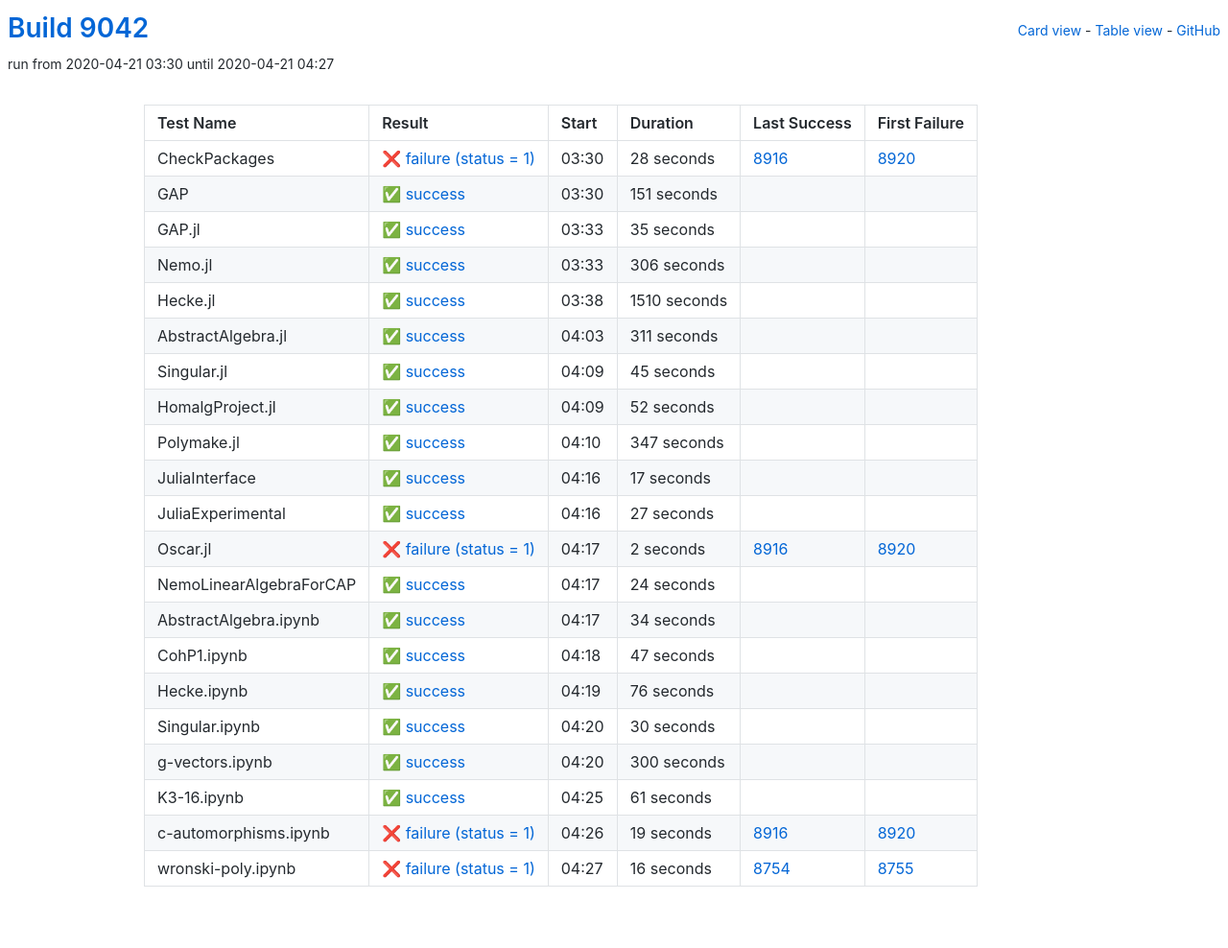
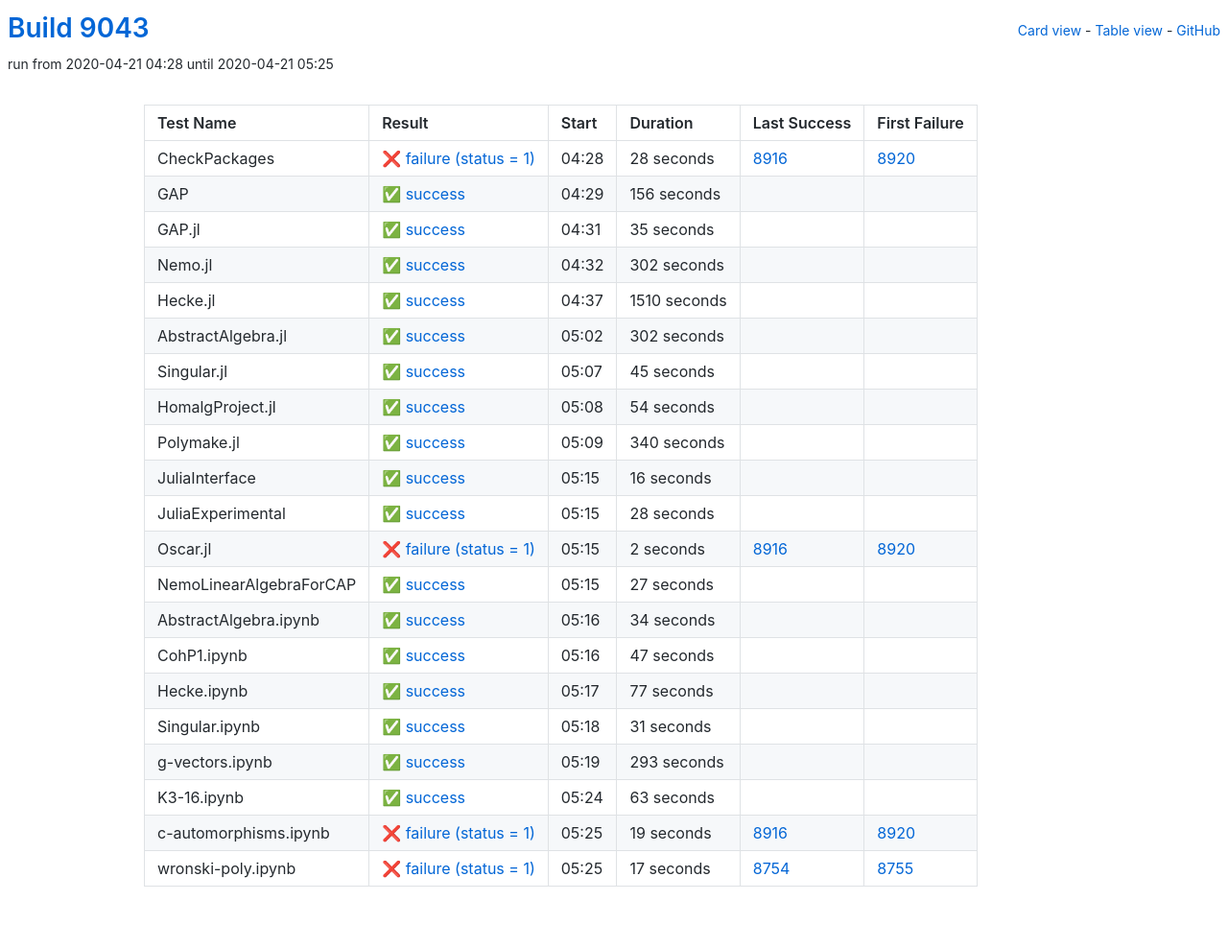
Before and after one commit to oscar-system/oscar-ci-status, a Jekyll site: the page built from table.html, in a window 1280 px wide. Shown: the whole page at 96% size. Built offline with Jekyll 4.4.1, drawn with Linux system fonts in a browser that asks for light colours.

Commit message:
Build 9043

```diff
--- a/_data/ci.yml
+++ b/_data/ci.yml
@@ -1,5 +1,5 @@
-build: 9042
-build_url: https://oscarci.mathematik.uni-kl.de/job/oscar/9042/
+build: 9043
+build_url: https://oscarci.mathematik.uni-kl.de/job/oscar/9043/
 job: oscar
 tests:
 - duration: 28
@@ -8,20 +8,20 @@
   first_failure_url: https://oscarci.mathematik.uni-kl.de/job/oscar/8920/
   last_success: 8916
   last_success_url: https://oscarci.mathematik.uni-kl.de/job/oscar/8916/
-  log: https://oscarci.mathematik.uni-kl.de/job/oscar/9042/artifact/logs/build-9042/CheckPackages.log
+  log: https://oscarci.mathematik.uni-kl.de/job/oscar/9043/artifact/logs/build-9043/CheckPackages.log
   name: CheckPackages
-  start: 2020-04-21 03:30
+  start: 2020-04-21 04:28
   status: failure
   success: false
-- duration: 151
+- duration: 156
   exitcode: 0
   first_failure: false
   first_failure_url: null
   last_success: false
   last_success_url: null
-  log: https://oscarci.mathematik.uni-kl.de/job/oscar/9042/artifact/logs/build-9042/GAP.log
+  log: https://oscarci.mathematik.uni-kl.de/job/oscar/9043/artifact/logs/build-9043/GAP.log
   name: GAP
-  start: 2020-04-21 03:30
+  start: 2020-04-21 04:29
   status: success
   success: true
 - duration: 35
@@ -30,20 +30,20 @@
   first_failure_url: null
   last_success: false
   last_success_url: null
-  log: https://oscarci.mathematik.uni-kl.de/job/oscar/9042/artifact/logs/build-9042/GAP.jl.log
+  log: https://oscarci.mathematik.uni-kl.de/job/oscar/9043/artifact/logs/build-9043/GAP.jl.log
   name: GAP.jl
-  start: 2020-04-21 03:33
+  start: 2020-04-21 04:31
   status: success
   success: true
-- duration: 306
+- duration: 302
   exitcode: 0
   first_failure: false
   first_failure_url: null
   last_success: false
   last_success_url: null
-  log: https://oscarci.mathematik.uni-kl.de/job/oscar/9042/artifact/logs/build-9042/Nemo.jl.log
+  log: https://oscarci.mathematik.uni-kl.de/job/oscar/9043/artifact/logs/build-9043/Nemo.jl.log
   name: Nemo.jl
-  start: 2020-04-21 03:33
+  start: 2020-04-21 04:32
   status: success
   success: true
 - duration: 1510
@@ -52,20 +52,20 @@
   first_failure_url: null
   last_success: false
   last_success_url: null
-  log: https://oscarci.mathematik.uni-kl.de/job/oscar/9042/artifact/logs/build-9042/Hecke.jl.log
+  log: https://oscarci.mathematik.uni-kl.de/job/oscar/9043/artifact/logs/build-9043/Hecke.jl.log
   name: Hecke.jl
-  start: 2020-04-21 03:38
+  start: 2020-04-21 04:37
   status: success
   success: true
-- duration: 311
+- duration: 302
   exitcode: 0
   first_failure: false
   first_failure_url: null
   last_success: false
   last_success_url: null
-  log: https://oscarci.mathematik.uni-kl.de/job/oscar/9042/artifact/logs/build-9042/AbstractAlgebra.jl.log
+  log: https://oscarci.mathematik.uni-kl.de/job/oscar/9043/artifact/logs/build-9043/AbstractAlgebra.jl.log
   name: AbstractAlgebra.jl
-  start: 2020-04-21 04:03
+  start: 2020-04-21 05:02
   status: success
   success: true
 - duration: 45
@@ -74,53 +74,53 @@
   first_failure_url: null
   last_success: false
   last_success_url: null
-  log: https://oscarci.mathematik.uni-kl.de/job/oscar/9042/artifact/logs/build-9042/Singular.jl.log
+  log: https://oscarci.mathematik.uni-kl.de/job/oscar/9043/artifact/logs/build-9043/Singular.jl.log
   name: Singular.jl
-  start: 2020-04-21 04:09
+  start: 2020-04-21 05:07
   status: success
   success: true
-- duration: 52
+- duration: 54
   exitcode: 0
   first_failure: false
   first_failure_url: null
   last_success: false
   last_success_url: null
-  log: https://oscarci.mathematik.uni-kl.de/job/oscar/9042/artifact/logs/build-9042/HomalgProject.jl.log
+  log: https://oscarci.mathematik.uni-kl.de/job/oscar/9043/artifact/logs/build-9043/HomalgProject.jl.log
   name: HomalgProject.jl
-  start: 2020-04-21 04:09
+  start: 2020-04-21 05:08
   status: success
   success: true
-- duration: 347
+- duration: 340
   exitcode: 0
   first_failure: false
   first_failure_url: null
   last_success: false
   last_success_url: null
-  log: https://oscarci.mathematik.uni-kl.de/job/oscar/9042/artifact/logs/build-9042/Polymake.jl.log
+  log: https://oscarci.mathematik.uni-kl.de/job/oscar/9043/artifact/logs/build-9043/Polymake.jl.log
   name: Polymake.jl
-  start: 2020-04-21 04:10
+  start: 2020-04-21 05:09
   status: success
   success: true
-- duration: 17
+- duration: 16
   exitcode: 0
   first_failure: false
   first_failure_url: null
   last_success: false
   last_success_url: null
-  log: https://oscarci.mathematik.uni-kl.de/job/oscar/9042/artifact/logs/build-9042/JuliaInterface.log
+  log: https://oscarci.mathematik.uni-kl.de/job/oscar/9043/artifact/logs/build-9043/JuliaInterface.log
   name: JuliaInterface
-  start: 2020-04-21 04:16
+  start: 2020-04-21 05:15
   status: success
   success: true
-- duration: 27
+- duration: 28
   exitcode: 0
   first_failure: false
   first_failure_url: null
   last_success: false
   last_success_url: null
-  log: https://oscarci.mathematik.uni-kl.de/job/oscar/9042/artifact/logs/build-9042/JuliaExperimental.log
+  log: https://oscarci.mathematik.uni-kl.de/job/oscar/9043/artifact/logs/build-9043/JuliaExperimental.log
   name: JuliaExperimental
-  start: 2020-04-21 04:16
+  start: 2020-04-21 05:15
   status: success
   success: true
 - duration: 2
@@ -129,20 +129,20 @@
   first_failure_url: https://oscarci.mathematik.uni-kl.de/job/oscar/8920/
   last_success: 8916
   last_success_url: https://oscarci.mathematik.uni-kl.de/job/oscar/8916/
-  log: https://oscarci.mathematik.uni-kl.de/job/oscar/9042/artifact/logs/build-9042/Oscar.jl.log
+  log: https://oscarci.mathematik.uni-kl.de/job/oscar/9043/artifact/logs/build-9043/Oscar.jl.log
   name: Oscar.jl
-  start: 2020-04-21 04:17
+  start: 2020-04-21 05:15
   status: failure
   success: false
-- duration: 24
+- duration: 27
   exitcode: 0
   first_failure: false
   first_failure_url: null
   last_success: false
   last_success_url: null
-  log: https://oscarci.mathematik.uni-kl.de/job/oscar/9042/artifact/logs/build-9042/NemoLinearAlgebraForCAP.log
+  log: https://oscarci.mathematik.uni-kl.de/job/oscar/9043/artifact/logs/build-9043/NemoLinearAlgebraForCAP.log
   name: NemoLinearAlgebraForCAP
-  start: 2020-04-21 04:17
+  start: 2020-04-21 05:15
   status: success
   success: true
 - duration: 34
@@ -151,9 +151,9 @@
   first_failure_url: null
   last_success: false
   last_success_url: null
-  log: https://oscarci.mathematik.uni-kl.de/job/oscar/9042/artifact/logs/build-9042/AbstractAlgebra.ipynb.log
+  log: https://oscarci.mathematik.uni-kl.de/job/oscar/9043/artifact/logs/build-9043/AbstractAlgebra.ipynb.log
   name: AbstractAlgebra.ipynb
-  start: 2020-04-21 04:17
+  start: 2020-04-21 05:16
   status: success
   success: true
 - duration: 47
@@ -162,53 +162,53 @@
   first_failure_url: null
   last_success: false
   last_success_url: null
-  log: https://oscarci.mathematik.uni-kl.de/job/oscar/9042/artifact/logs/build-9042/CohP1.ipynb.log
+  log: https://oscarci.mathematik.uni-kl.de/job/oscar/9043/artifact/logs/build-9043/CohP1.ipynb.log
   name: CohP1.ipynb
-  start: 2020-04-21 04:18
+  start: 2020-04-21 05:16
   status: success
   success: true
-- duration: 76
+- duration: 77
   exitcode: 0
   first_failure: false
   first_failure_url: null
   last_success: false
   last_success_url: null
-  log: https://oscarci.mathematik.uni-kl.de/job/oscar/9042/artifact/logs/build-9042/Hecke.ipynb.log
+  log: https://oscarci.mathematik.uni-kl.de/job/oscar/9043/artifact/logs/build-9043/Hecke.ipynb.log
   name: Hecke.ipynb
-  start: 2020-04-21 04:19
+  start: 2020-04-21 05:17
   status: success
   success: true
-- duration: 30
+- duration: 31
   exitcode: 0
   first_failure: false
   first_failure_url: null
   last_success: false
   last_success_url: null
-  log: https://oscarci.mathematik.uni-kl.de/job/oscar/9042/artifact/logs/build-9042/Singular.ipynb.log
+  log: https://oscarci.mathematik.uni-kl.de/job/oscar/9043/artifact/logs/build-9043/Singular.ipynb.log
   name: Singular.ipynb
-  start: 2020-04-21 04:20
+  start: 2020-04-21 05:18
   status: success
   success: true
-- duration: 300
+- duration: 293
   exitcode: 0
   first_failure: false
   first_failure_url: null
   last_success: false
   last_success_url: null
-  log: https://oscarci.mathematik.uni-kl.de/job/oscar/9042/artifact/logs/build-9042/g-vectors.ipynb.log
+  log: https://oscarci.mathematik.uni-kl.de/job/oscar/9043/artifact/logs/build-9043/g-vectors.ipynb.log
   name: g-vectors.ipynb
-  start: 2020-04-21 04:20
+  start: 2020-04-21 05:19
   status: success
   success: true
-- duration: 61
+- duration: 63
   exitcode: 0
   first_failure: false
   first_failure_url: null
   last_success: false
   last_success_url: null
-  log: https://oscarci.mathematik.uni-kl.de/job/oscar/9042/artifact/logs/build-9042/K3-16.ipynb.log
+  log: https://oscarci.mathematik.uni-kl.de/job/oscar/9043/artifact/logs/build-9043/K3-16.ipynb.log
   name: K3-16.ipynb
-  start: 2020-04-21 04:25
+  start: 2020-04-21 05:24
   status: success
   success: true
 - duration: 19
@@ -217,19 +217,19 @@
   first_failure_url: https://oscarci.mathematik.uni-kl.de/job/oscar/8920/
   last_success: 8916
   last_success_url: https://oscarci.mathematik.uni-kl.de/job/oscar/8916/
-  log: https://oscarci.mathematik.uni-kl.de/job/oscar/9042/artifact/logs/build-9042/c-automorphisms.ipynb.log
+  log: https://oscarci.mathematik.uni-kl.de/job/oscar/9043/artifact/logs/build-9043/c-automorphisms.ipynb.log
   name: c-automorphisms.ipynb
-  start: 2020-04-21 04:26
+  start: 2020-04-21 05:25
   status: failure
   success: false
-- duration: 16
+- duration: 17
   exitcode: 1
   first_failure: 8755
   first_failure_url: https://oscarci.mathematik.uni-kl.de/job/oscar/8755/
   last_success: 8754
   last_success_url: https://oscarci.mathematik.uni-kl.de/job/oscar/8754/
-  log: https://oscarci.mathematik.uni-kl.de/job/oscar/9042/artifact/logs/build-9042/wronski-poly.ipynb.log
+  log: https://oscarci.mathematik.uni-kl.de/job/oscar/9043/artifact/logs/build-9043/wronski-poly.ipynb.log
   name: wronski-poly.ipynb
-  start: 2020-04-21 04:27
+  start: 2020-04-21 05:25
   status: failure
   success: false
```
Also changed, not shown: README.md.
